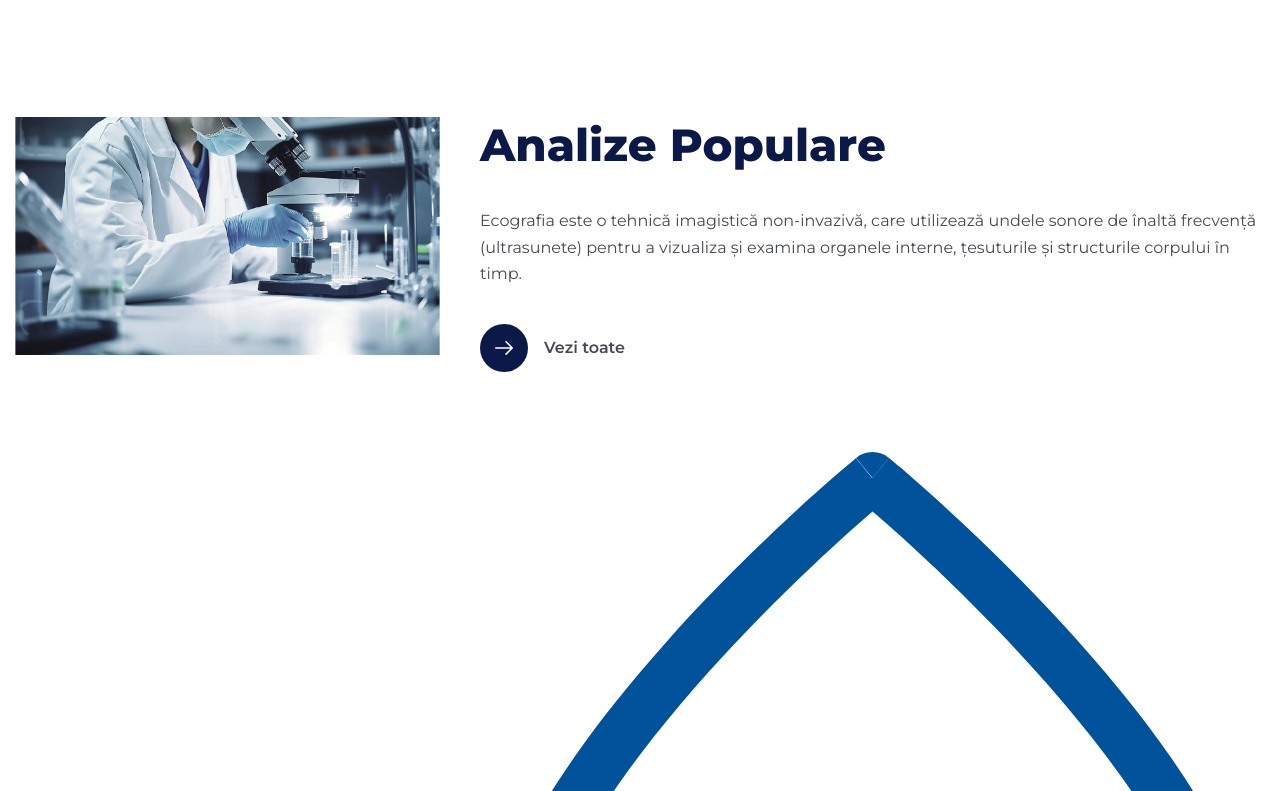
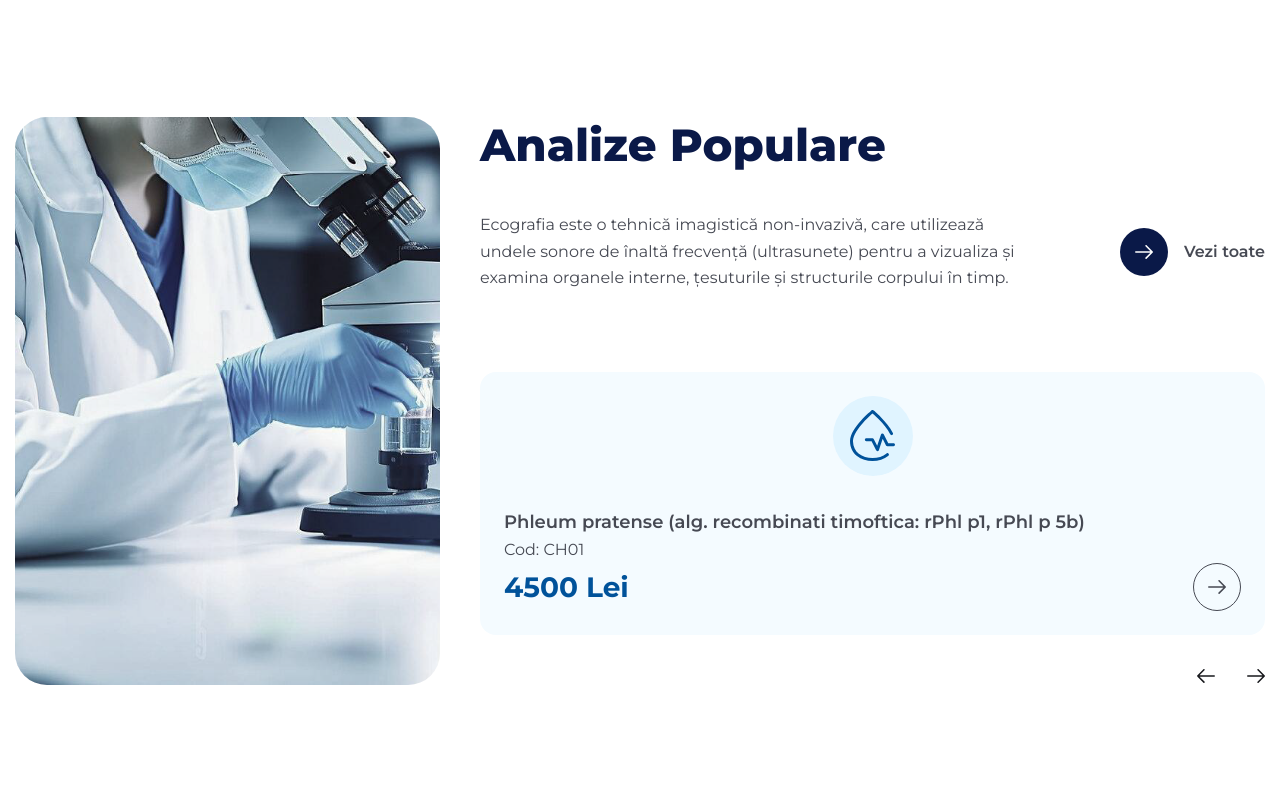
Before and after one commit to den-last/medica, a website built with Vite: page index.html in a window 1280 px wide. Shown: the part 829-1620 px from the top of the page. Built offline with nearby package versions, Linux system fonts and the light colour scheme; files whose address does not match are found by name.

Commit message:
анализы 2ч

```diff
--- a/index.html
+++ b/index.html
@@ -215,9 +215,9 @@
               <!-- Slides -->
 
               <div class="swiper-slide">
-                <div class="test-card">
-                  <div class="img-wrap">
-                    <img src="img/icons/drop.svg" alt="" class="o-fit" />
+                <div class="card test-card">
+                  <div class="icon-wrap _flex-cntr">
+                    <img src="img/icons/drop.svg" alt="" class="" />
                   </div>
                   <h6><a class="clamp-2" href="#">Phleum pratense (alg. recombinati timoftica: rPhl p1, rPhl p 5b)</a></h6>
                   <span class="cod">Cod: CH01</span>
--- a/src/scss/tests.scss
+++ b/src/scss/tests.scss
@@ -4,5 +4,36 @@
     grid-gap: 40px;
     .tests-img {
         grid-area: 1/1/3/2;
+        .img-wrap {
+            height: 100%;
+            border-radius: 32px;
+            overflow: hidden;
+            @media screen and (max-width: 767px) {
+                border-radius: 8px;
+            }
+
+        }
+    }
+    .tests-head {
+       .section-head {
+        flex-wrap: wrap;
+        ._h1 {
+            width: 100%;
+            margin-bottom: 20px;
+        }
+        p {
+            margin: 0;
+            width: 70%;
+        }
+       }
+    }
+    .tests-slider {
+        .icon-wrap {
+            width: 80px;
+            height: 80px;
+            background: #E0F4FF;
+            border-radius: 50%;
+            margin: 0 auto 32px;
+        }
     }
 }
```
